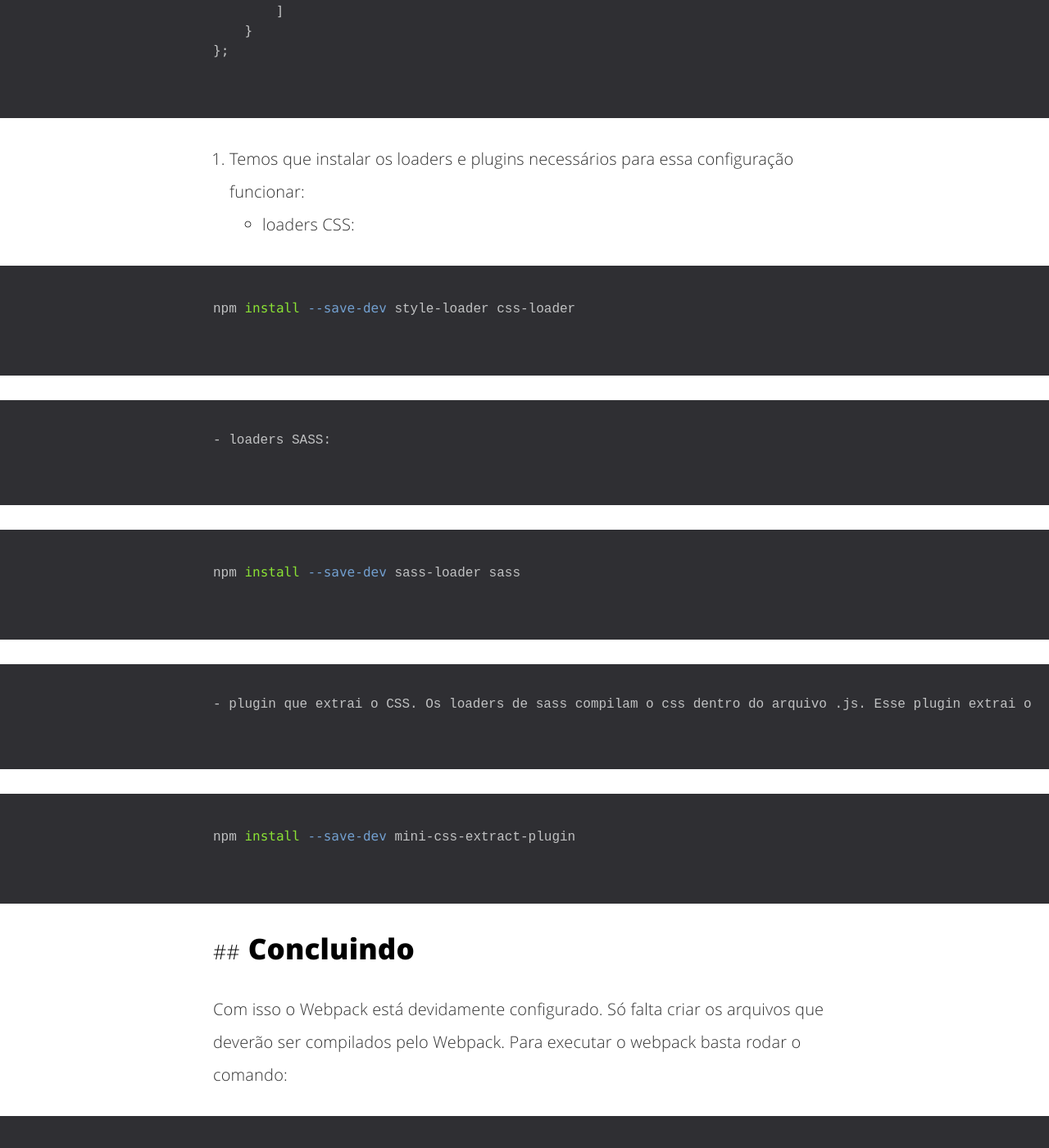
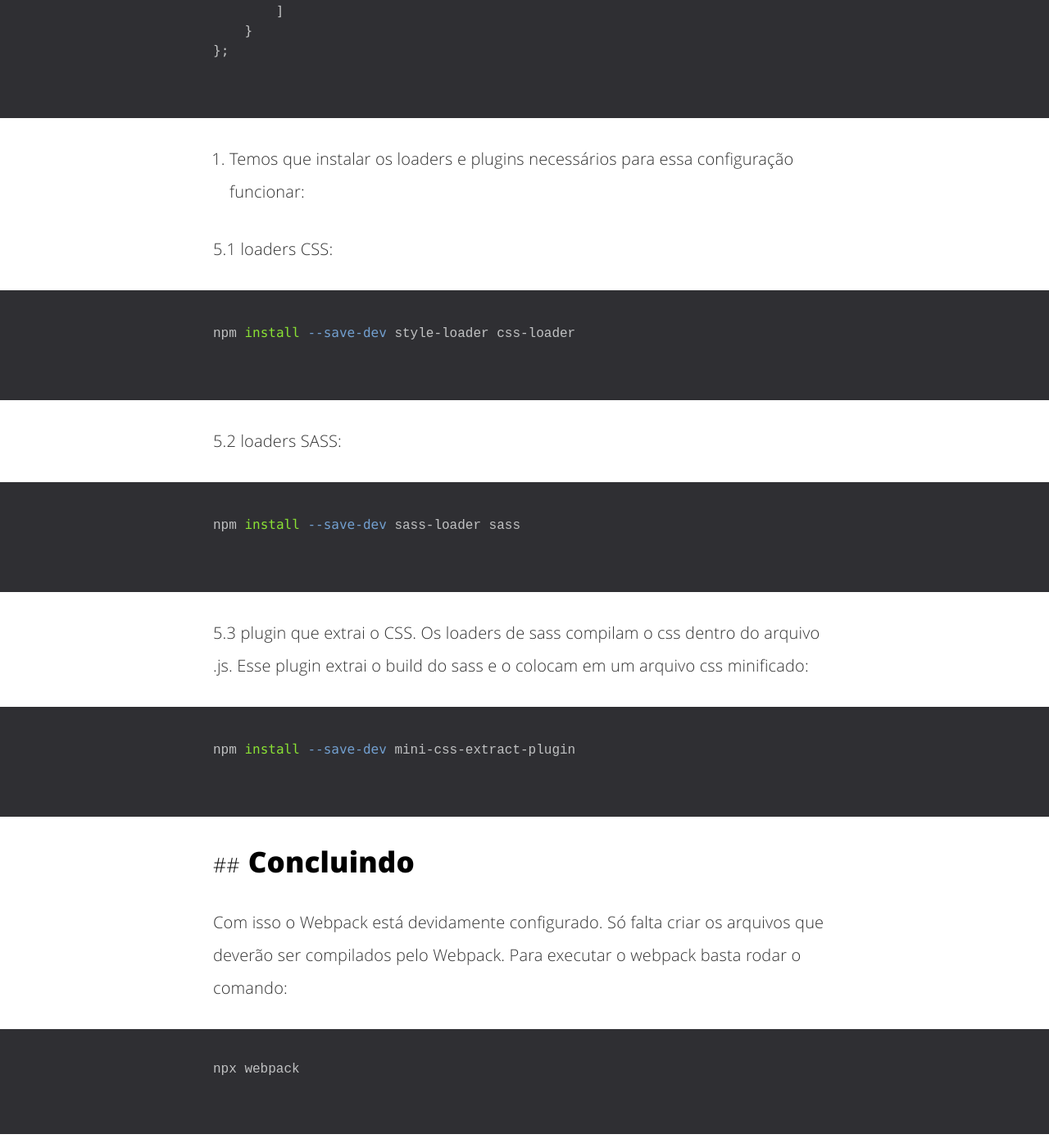
Before and after one commit to mamura/mamura.github.io, a Jekyll site: the page built from _posts/2021-07-04-webpack.md, in a window 1280 px wide and 1400 px high, scrolled down 2740 px. Shown: the whole window at 82% size. Built offline with Jekyll 4.4.1, drawn with Linux system fonts in a browser that asks for light colours; comment, search, counter and statistics services are not loaded.

Commit message:
verificando layout

````diff
--- a/_posts/2021-07-04-webpack.md
+++ b/_posts/2021-07-04-webpack.md
@@ -74,19 +74,20 @@
 ```
 
 5. Temos que instalar os loaders e plugins necessários para essa configuração funcionar:
-    - loaders CSS:
+
+5.1 loaders CSS:
 
 ``` bash
 npm install --save-dev style-loader css-loader
 ```
 
-    - loaders SASS:
+5.2 loaders SASS:
 
 ``` bash
 npm install --save-dev sass-loader sass
 ```
 
-    - plugin que extrai o CSS. Os loaders de sass compilam o css dentro do arquivo .js. Esse plugin extrai o build do sass e o colocam em um arquivo css minificado:
+5.3 plugin que extrai o CSS. Os loaders de sass compilam o css dentro do arquivo .js. Esse plugin extrai o build do sass e o colocam em um arquivo css minificado:
 
 ``` bash
 npm install --save-dev mini-css-extract-plugin
````
